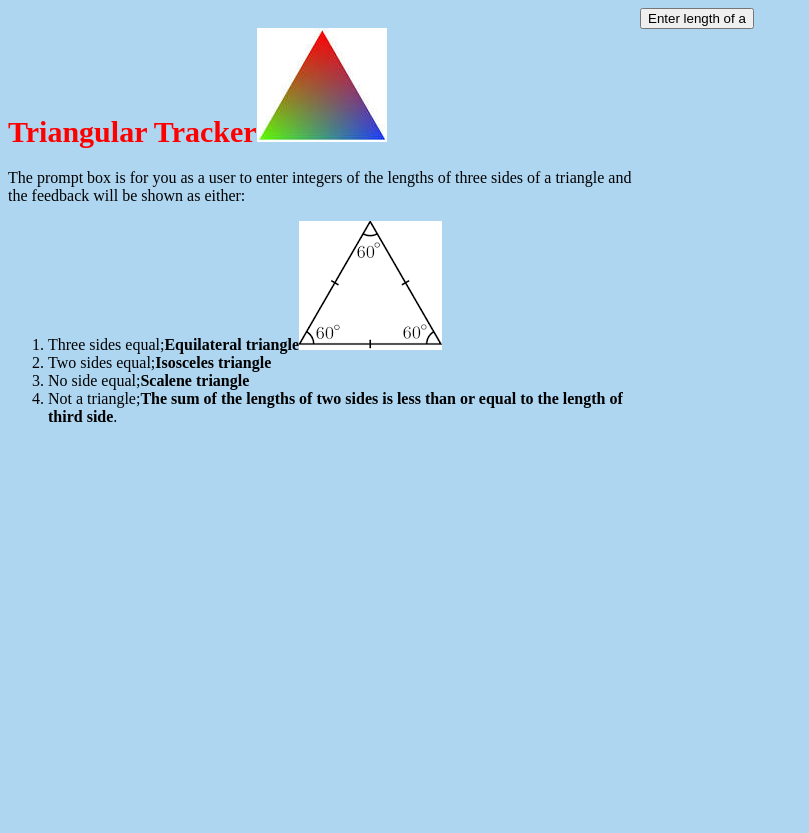
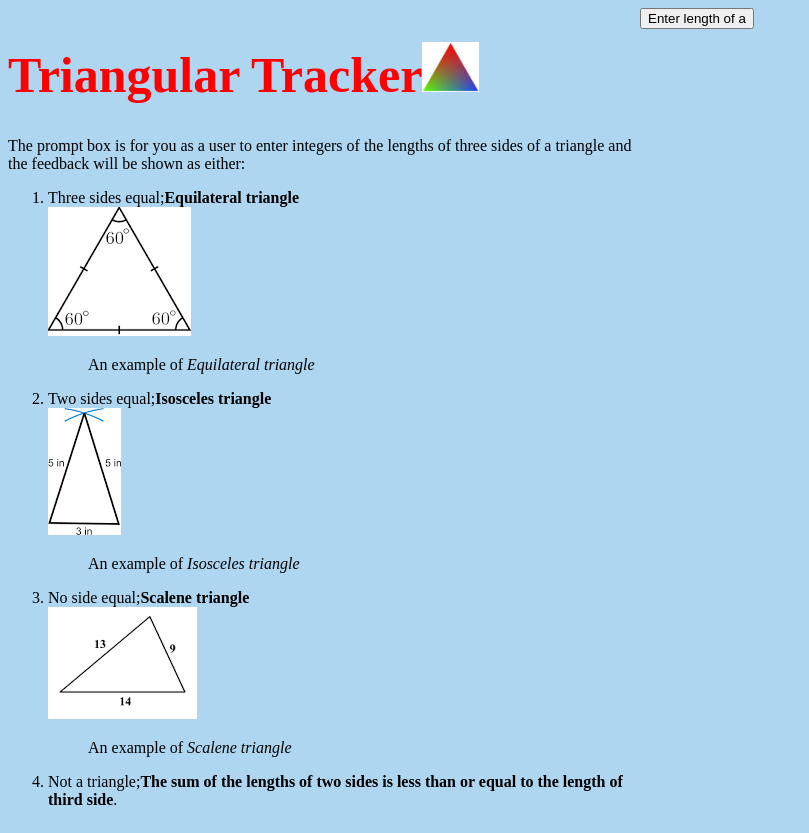
Before and after one commit to joseck12/triangle, a plain HTML site: page index.html in a window 1280 px wide. Shown: the whole page, without its empty margins (0-809 px from the left). Before the commit the page ends 800 px from the top, so only its background shows below. Drawn offline with Linux system fonts and the light colour scheme.

Commit message:
add images

```diff
--- a/css/style.css
+++ b/css/style.css
@@ -1,6 +1,6 @@
 h1{
   color: red;
-  font-size: 30px;
+  font-size: 50px;
 }
 .column {
     float: left;
--- a/index.html
+++ b/index.html
@@ -8,8 +8,8 @@
   </head>
   <body>
     <div class="row">
-  <div class="column"><h1><b>Triangular Tracker</b><a href="#"></a><img src="images/triangle.jpeg" alt="triangle"></h1>
-<p>The prompt box is for you as a user to enter integers of the lengths of three sides of a triangle and the feedback will be shown as either:<br><ol><li>Three sides equal;<b>Equilateral triangle</b><a href="#"></a><img src="images/equi.jpeg" alt="equi"></li><li>Two sides equal;<b>Isosceles triangle</b></li><li>No side equal;<b>Scalene triangle</b></li><li>Not a triangle;<b>The sum of the lengths of two sides is less than or equal to the length of third side</b>. </p>
+  <div class="column"><h1><b>Triangular Tracker</b><a href="#"></a><img src="images/triangle.jpeg"height=50 alt="triangle"></h1>
+<p>The prompt box is for you as a user to enter integers of the lengths of three sides of a triangle and the feedback will be shown as either:<br><ol><li>Three sides equal;<b>Equilateral triangle</b><br><a href="#"></a><img src="images/equi.jpeg" alt="equi"><blockquote>An example of <em>Equilateral triangle</em></blockquote></li><li>Two sides equal;<b>Isosceles triangle</b><br><a href="#"></a><img src="images/isos.jpeg" alt="isos"><blockquote>An example of <em>Isosceles triangle</em></blockquote></li><li>No side equal;<b>Scalene triangle</b><br><a href="#"></a><img src="images/sca.jpeg" alt="sca"><blockquote>An example of <em>Scalene triangle</em></blockquote></li><li>Not a triangle;<b>The sum of the lengths of two sides is less than or equal to the length of third side</b>. </p>
   </div>
   <div class="column"><button>Enter length of a</button></div>
 </div>
```
Also changed, not shown: images/isos.jpeg (renamed from images/isos.png).
